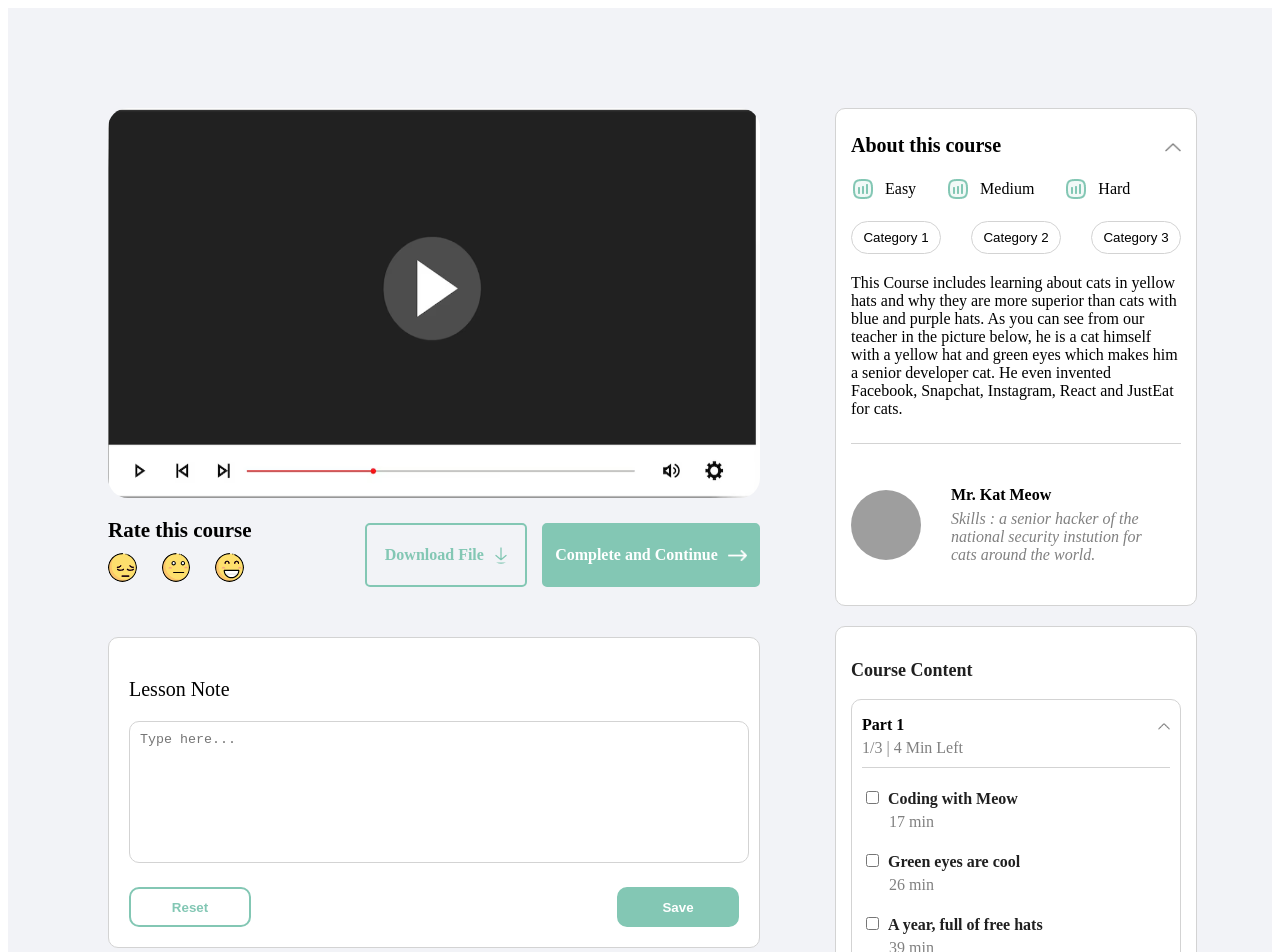
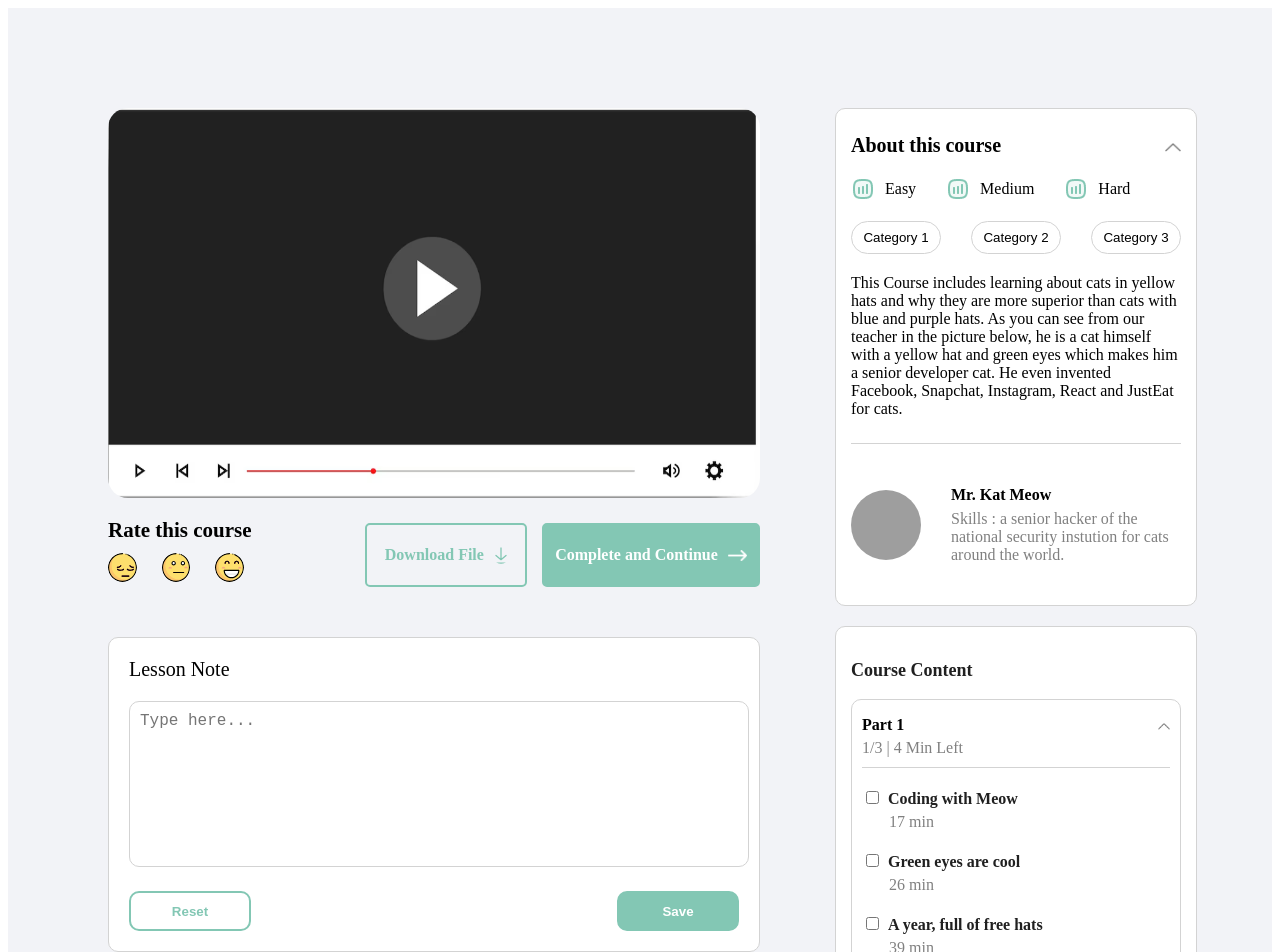
Before and after one commit to stefand2003/codehance--assignment, a React (Vite) app: page / in a window 1280 px wide. Shown: the top 952 px of the page. Built offline with nearby package versions, Linux system fonts and the light colour scheme; grey boxes are pictures that could not be loaded.

Commit message:
changed the italic font size to normal

```diff
--- a/src/components/About/About.scss
+++ b/src/components/About/About.scss
@@ -79,7 +79,6 @@
         }
 
         :last-child {
-          font-style: italic;
           color: gray;
         }
       }
@@ -167,7 +166,6 @@
         }
 
         :last-child {
-          font-style: italic;
           color: gray;
         }
       }
@@ -251,7 +249,6 @@
         }
 
         :last-child {
-          font-style: italic;
           color: gray;
         }
       }
--- a/src/components/LessonNote/LessonNote.scss
+++ b/src/components/LessonNote/LessonNote.scss
@@ -63,6 +63,8 @@
       border: 0.5px lightgray solid;
       border-radius: 10px;
       padding: 10px;
+
+      font-size: 14px;
     }
 
     &__buttons {
@@ -96,6 +98,7 @@
     border: 0.5px lightgray solid;
     border-radius: 10px;
     margin-top: 0px;
+    padding-top: 0px;
 
     p {
       font-size: 20px;
@@ -106,6 +109,8 @@
       border: 0.5px lightgray solid;
       border-radius: 10px;
       padding: 10px;
+
+      font-size: 16px;
     }
     &__buttons {
       display: flex;
```
